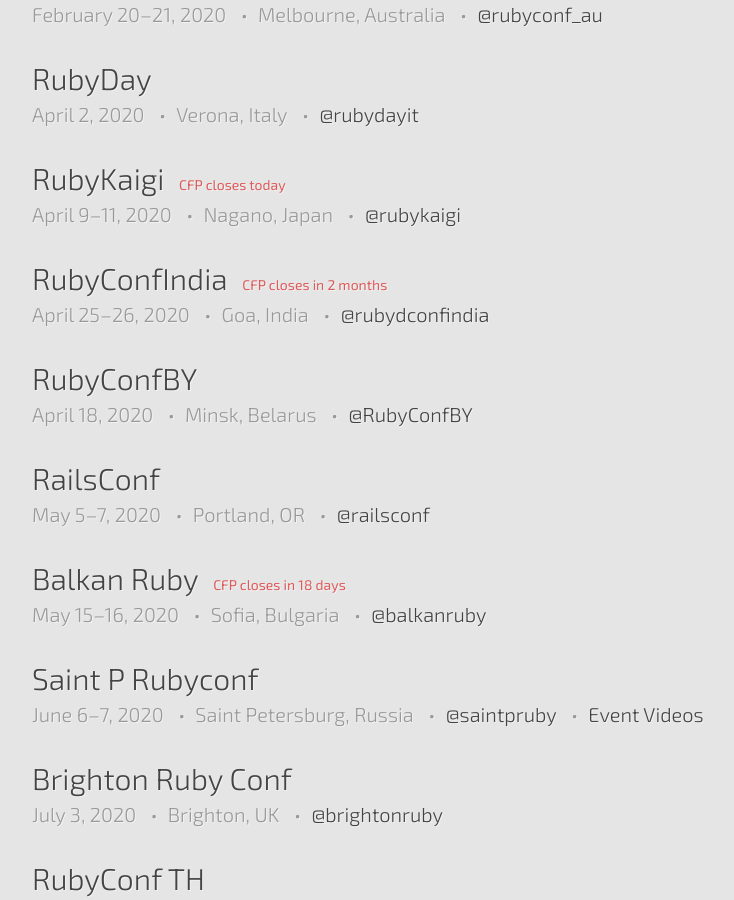
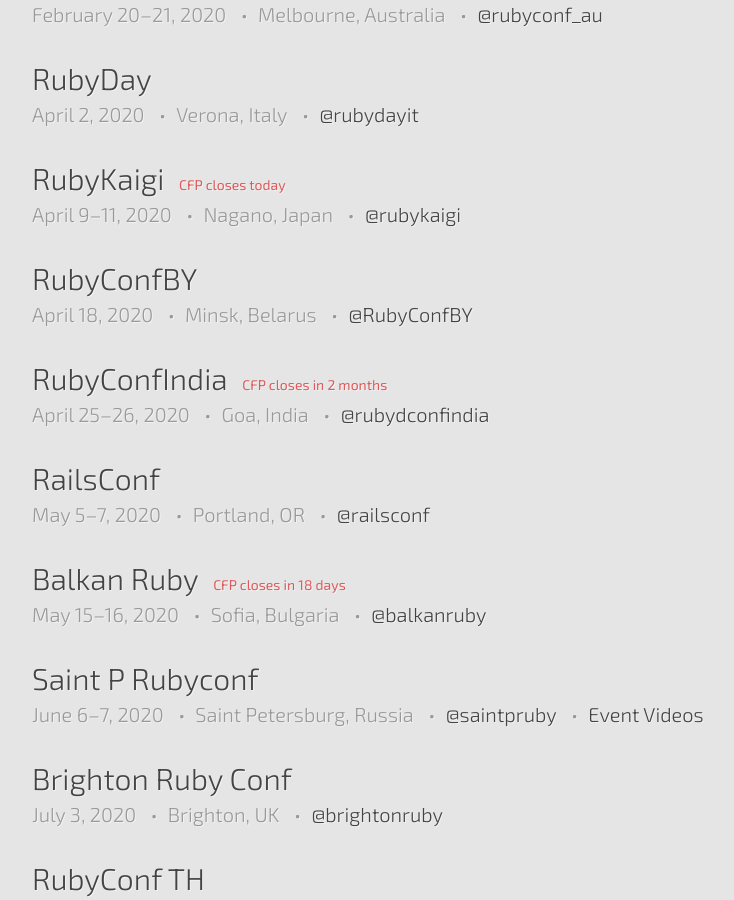
Before and after one commit to ruby-conferences/ruby-conferences.github.io, a Jekyll site: the page built from index.html, in a window 1280 px wide and 900 px high, scrolled down 802 px. Shown: the whole window, without its empty margins (208-942 px from the left). Built offline with Jekyll 4.4.1, drawn with Linux system fonts in a browser that asks for light colours; part of the change alters nothing that is shown.

Commit message:
Fix event order

```diff
--- a/_data/conferences.yml
+++ b/_data/conferences.yml
@@ -1872,6 +1872,13 @@
   cfp_phrase: CFP closes
   cfp_date: 2020-01-14
 
+- name: RubyConfBY
+  location: Minsk, Belarus
+  start_date: 2020-04-18
+  end_date: 2020-04-18
+  url: https://rubyconference.by/
+  twitter: RubyConfBY
+
 - name: RubyConfIndia
   location: Goa, India
   start_date: 2020-04-25
@@ -1881,13 +1888,6 @@
   cfp_phrase: CFP closes
   cfp_date: 2020-02-29
 
-- name: RubyConfBY
-  location: Minsk, Belarus
-  start_date: 2020-04-18
-  end_date: 2020-04-18
-  url: https://rubyconference.by/
-  twitter: RubyConfBY
-
 - name: RailsConf
   location: Portland, OR
   start_date: 2020-05-05
```
